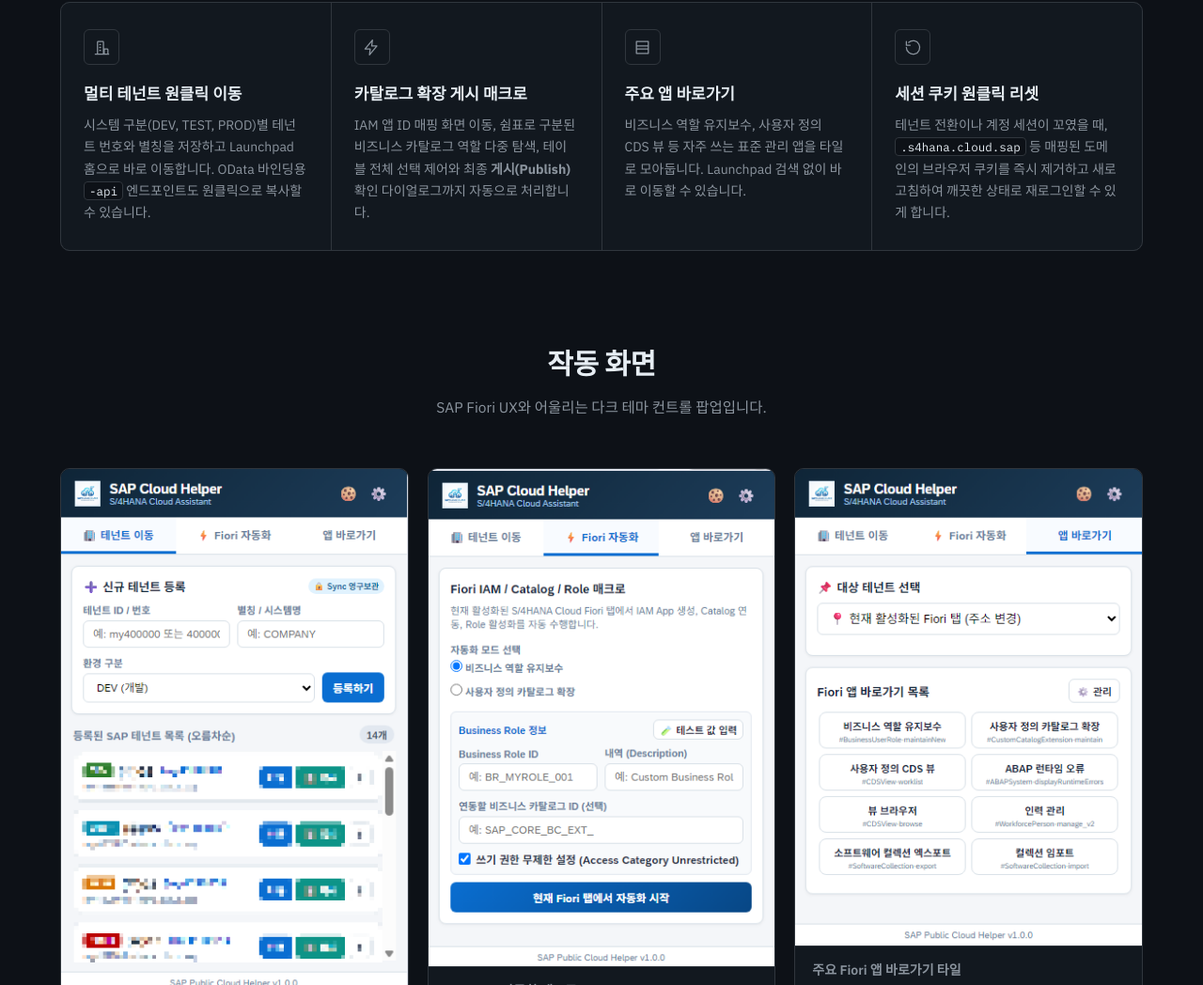
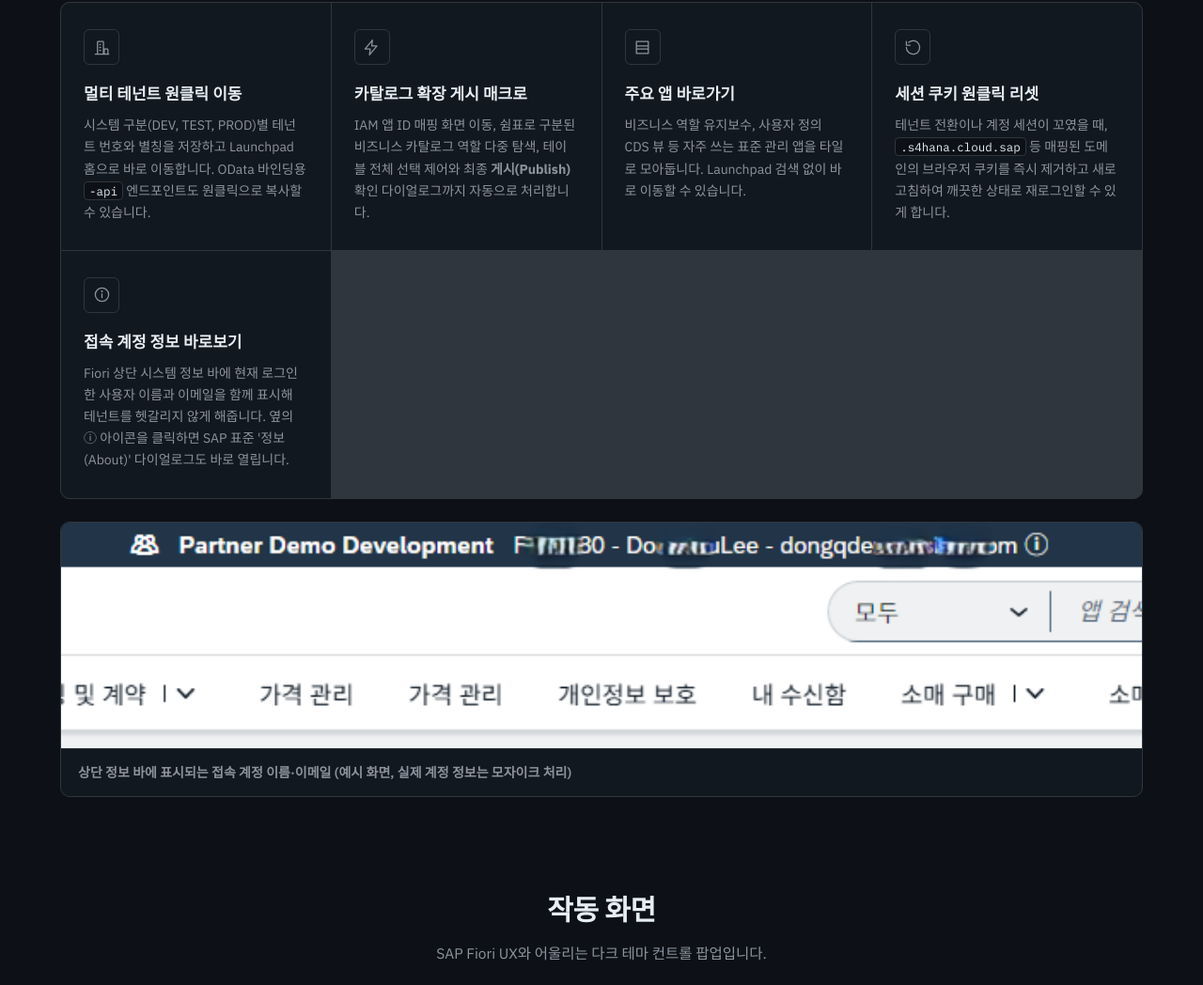
Before and after one commit to dongqdev/sap-public-cloud-helper, a browser extension: page index.html in a window 1280 px wide. Shown: the part 1456-2504 px from the top of the page at 94% size. Drawn offline with Linux system fonts and the light colour scheme.

Commit message:
feat: document account info bar feature on landing page and README
Add the fifth existing capability (Fiori top-bar user name/email
display + one-click SAP About dialog trigger) that was implemented
but never surfaced in the marketing copy.

```diff
--- a/index.html
+++ b/index.html
@@ -529,7 +529,7 @@
     <div class="container">
       <div class="section-header">
         <h2 class="section-title">핵심 자동화 기능</h2>
-        <p class="section-subtitle">S/4HANA 개발 과정에서 반복되는 작업을 줄여주는 4가지 도구입니다.</p>
+        <p class="section-subtitle">S/4HANA 개발 과정에서 반복되는 작업을 줄여주는 5가지 도구입니다.</p>
       </div>
 
       <div class="grid">
@@ -584,6 +584,26 @@
             테넌트 전환이나 계정 세션이 꼬였을 때, <code>.s4hana.cloud.sap</code> 등 매핑된 도메인의 브라우저 쿠키를 즉시 제거하고 새로고침하여 깨끗한 상태로 재로그인할 수 있게 합니다.
           </p>
         </div>
+
+        <!-- Feature 5 -->
+        <div class="card">
+          <div class="icon-box">
+            <svg viewBox="0 0 24 24" fill="none" stroke="currentColor" stroke-width="1.6" stroke-linecap="round" stroke-linejoin="round" aria-hidden="true">
+              <circle cx="12" cy="12" r="9" />
+              <line x1="12" y1="11" x2="12" y2="16" />
+              <line x1="12" y1="7.5" x2="12" y2="7.51" stroke-width="2.6" />
+            </svg>
+          </div>
+          <h3 class="card-title">접속 계정 정보 바로보기</h3>
+          <p class="card-desc">
+            Fiori 상단 시스템 정보 바에 현재 로그인한 사용자 이름과 이메일을 함께 표시해 테넌트를 헷갈리지 않게 해줍니다. 옆의 ⓘ 아이콘을 클릭하면 SAP 표준 '정보(About)' 다이얼로그도 바로 열립니다.
+          </p>
+        </div>
+      </div>
+
+      <div class="gallery-item" style="margin-top: 24px;">
+        <img src="images/image 6.png" alt="Fiori 상단 정보 바에 표시된 접속 계정 이름과 이메일" class="gallery-img">
+        <div class="gallery-caption">상단 정보 바에 표시되는 접속 계정 이름·이메일 (예시 화면, 실제 계정 정보는 모자이크 처리)</div>
       </div>
     </div>
   </section>
```
Also changed, not shown: README.md, images/image 6.png (added).
